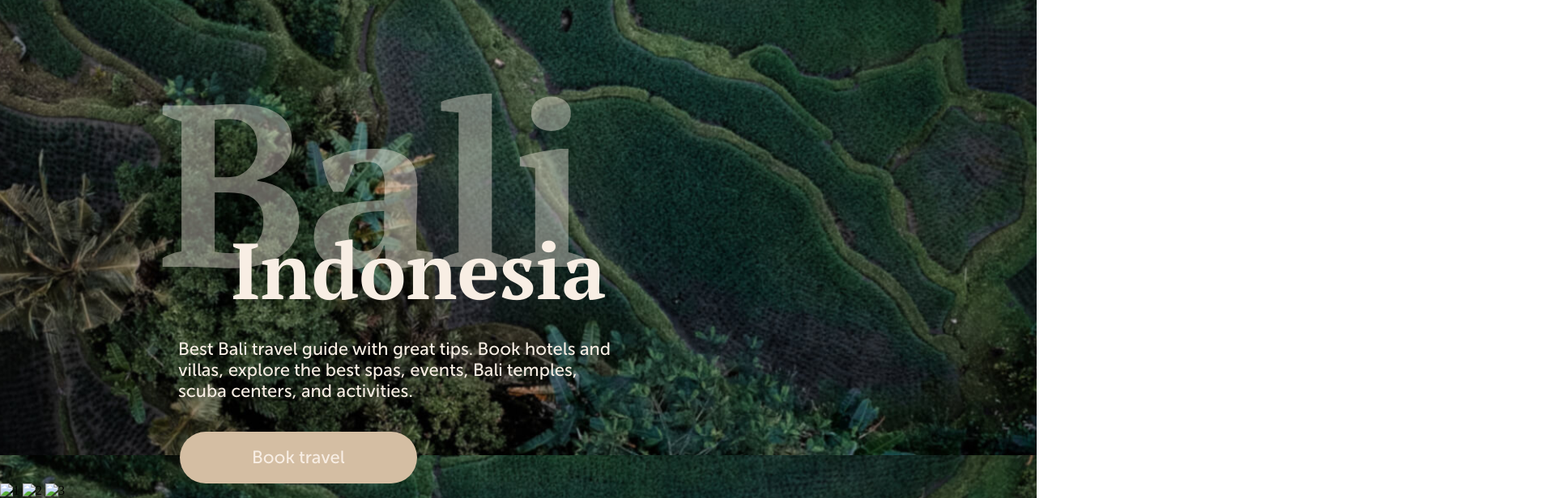
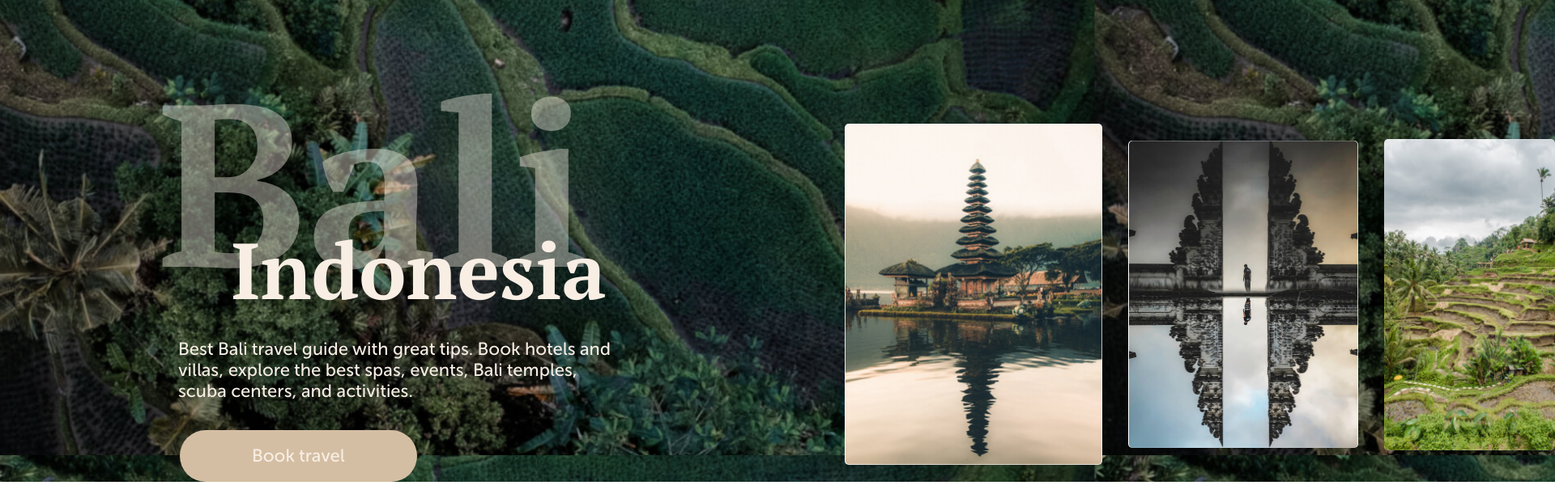
Before and after one commit to WebHeroSchool/Bali_final, a plain HTML site: page index.html in a window 1280 px wide. Shown: the part 237-853 px from the top of the page at 81% size, 1920 px wide, since content can reach past the window. Drawn offline with Linux system fonts and the light colour scheme.

Commit message:
добавила картинки

```diff
--- a/index.html
+++ b/index.html
@@ -35,9 +35,9 @@
      <a class="section__button" href="#"> Book travel </a>
    </section>
    <aside class="pict">
-    <img class="pict__gallery " src="" alt="1">
-    <img class="pict__gallery " src="" alt="2">
-    <img class="pict__gallery " src="" alt="3">
+    <img class="pict__gallery pict__gallery_big" src="img/main1.jpg" alt="1">
+    <img class="pict__gallery " src="img/main2.jpg" alt="2">
+    <img class="pict__gallery " src="img/main3.jpg" alt="3">
   </aside>
 </div>
 </body>
--- a/style.css
+++ b/style.css
@@ -20,13 +20,19 @@ body{
 }
 .menu__item{
   position: relative;
-  margin-right: 41px;
+  margin-right: 39px;
   margin-top: 2px;
   font: 22px/26px Museo Sans Cyrl, arial, helvetica, sans-serif;
   color: #f8eee4;
   text-decoration: none;
   transition: opacity 0.5s;
   cursor: pointer;
+}
+.menu__item:last-child{
+  margin-right: 5px;
+}
+.main {
+  position: relative;
 }
 .section {
   padding-left: 195px;
@@ -55,7 +61,7 @@ body{
   font: 22px/26px Museo Sans Cyrl, arial, helvetica, sans-serif;
 }
 .section__button {
-  margin-top: 15px;
+  margin-top: 13px;
   text-align: center;
   display: inline-block;
   font: 22px/26px Museo Sans Cyrl, arial, helvetica, sans-serif;
@@ -68,6 +74,27 @@ body{
   margin-left: 27px;
   transition: opacity 1s;
 }
-.main__title{
-  font: bold 66px/87px ptserif, arial, helvetica, sans-serif;
+.pict {
+  align-items: center;
+  display: flex;
+  margin-top: -443px;
+  margin-left: 596px;
 }
+.pict__gallery {
+  height: 380px;
+  width: 284px;
+  margin-right: 32px;
+  border-radius: 5px;
+}
+.pict__gallery_big {
+  height: 422px;
+  width: 325px;
+  margin-left: 447px;
+  margin-right: 32px;
+  border-radius: 5px;
+}
+.pict__gallery:last-child {
+  height: 385px;
+  width: 284px;
+  border-radius: 5px;
+}
```
